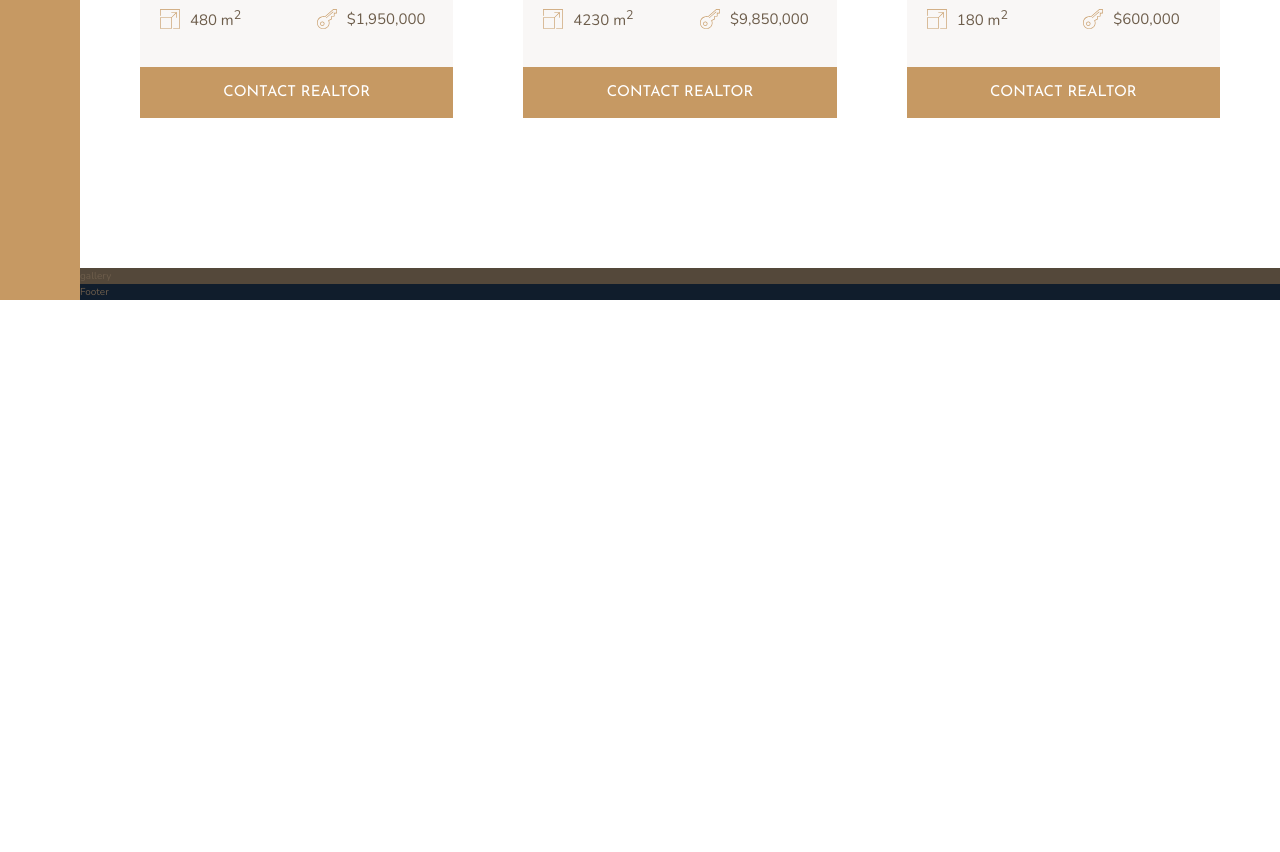
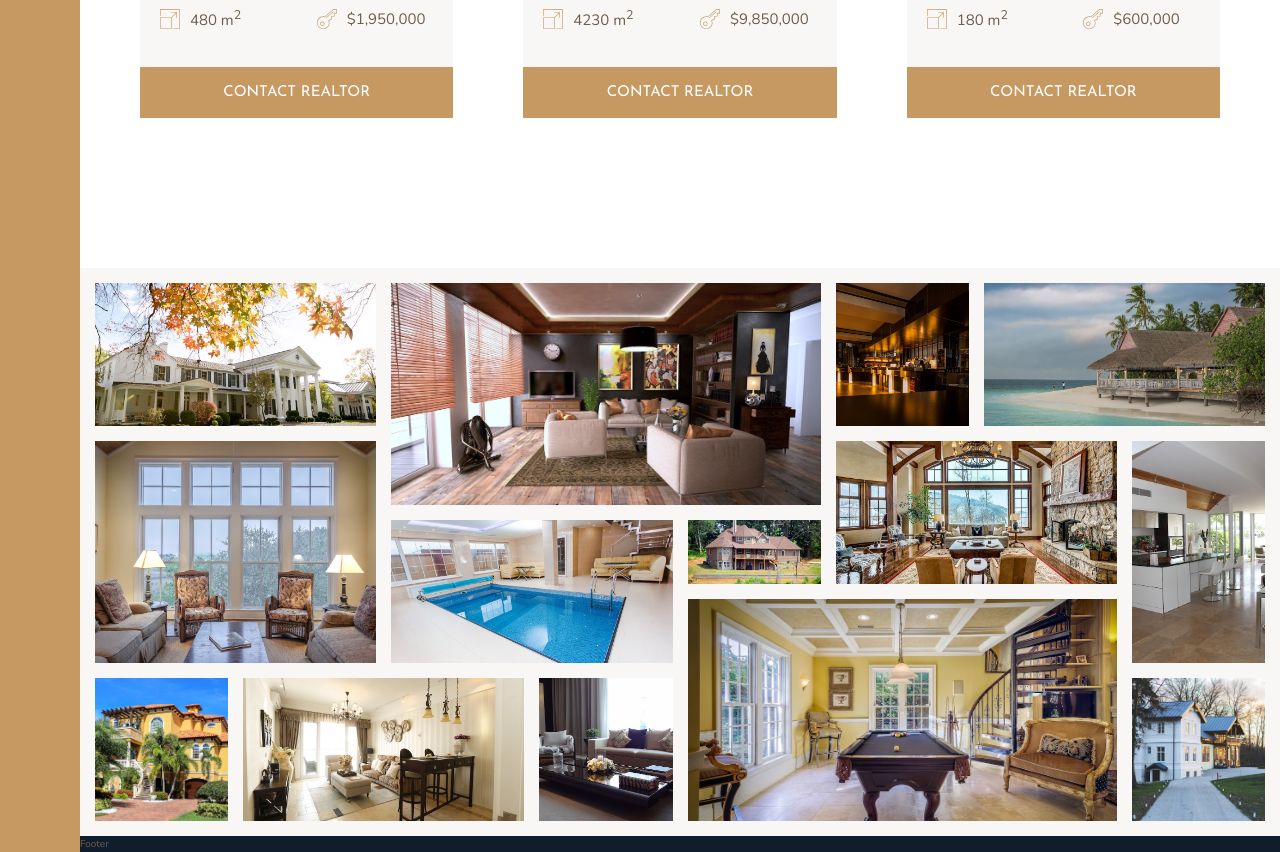
Before and after one commit to bearaxe/ACC-Nexter, a plain HTML site: page index.html in a window 1280 px wide. Shown: the part 2804-3656 px from the top of the page. Before the commit the page ends 3104 px from the top, so only its background shows below. Drawn offline with nearby package versions, Linux system fonts and the light colour scheme.

Commit message:
ch 9: build gallery

```diff
--- a/css/style.css
+++ b/css/style.css
@@ -198,8 +198,56 @@ body {
     grid-column: 1 / -1; }
 
 .gallery {
-  background-color: #54483A;
-  grid-column: full-start / full-end; }
+  background-color: #f9f7f6;
+  grid-column: full-start / full-end;
+  display: grid;
+  grid-template-columns: repeat(8, 1fr);
+  grid-template-rows: repeat(7, 5vw);
+  grid-gap: 1.5rem;
+  padding: 1.5rem; }
+  .gallery__item--1 {
+    grid-row: 1 / span 2;
+    grid-column: 1 / span 2; }
+  .gallery__item--2 {
+    grid-row: 1 / span 3;
+    grid-column: span 3; }
+  .gallery__item--3 {
+    grid-row: 1 / span 2; }
+  .gallery__item--4 {
+    grid-row: 1 / span 2;
+    grid-column: span 2; }
+  .gallery__item--5 {
+    grid-row: 3 / span 3;
+    grid-column: 1 / span 2; }
+  .gallery__item--6 {
+    grid-row: 4 / span 2;
+    grid-column: span 2; }
+  .gallery__item--7 {
+    grid-row: 4;
+    grid-column: 5; }
+  .gallery__item--8 {
+    grid-row: 3 / span 2;
+    grid-column: 6 / span 2; }
+  .gallery__item--9 {
+    grid-row: 3 / span 3;
+    grid-column: 8; }
+  .gallery__item--10 {
+    grid-row: 6 / span 2; }
+  .gallery__item--11 {
+    grid-row: 6 / span 2;
+    grid-column: span 2; }
+  .gallery__item--12 {
+    grid-row: 6 / span 2; }
+  .gallery__item--13 {
+    grid-row: 5 / span 3;
+    grid-column: 5 / span 3; }
+  .gallery__item--14 {
+    grid-row: 6 / span 2; }
+  .gallery__img {
+    width: 100%;
+    height: 100%;
+    object-fit: cover;
+    display: block; }
 
 .footer {
   background-color: #101d2c;
--- a/index.html
+++ b/index.html
@@ -296,7 +296,49 @@
         </section>
 
         <section class="gallery">
-            gallery
+            <figure class="gallery__item gallery__item--1">
+                <img src="img/gal-1.jpeg" alt="Gallery image 1" class="gallery__img">
+            </figure>
+            <figure class="gallery__item gallery__item--2">
+                <img src="img/gal-2.jpeg" alt="Gallery image 2" class="gallery__img">
+            </figure>
+            <figure class="gallery__item gallery__item--3">
+                <img src="img/gal-3.jpeg" alt="Gallery image 3" class="gallery__img">
+            </figure>
+            <figure class="gallery__item gallery__item--4">
+                <img src="img/gal-4.jpeg" alt="Gallery image 4" class="gallery__img">
+            </figure>
+            <figure class="gallery__item gallery__item--5">
+                <img src="img/gal-5.jpeg" alt="Gallery image 5" class="gallery__img">
+            </figure>
+            <figure class="gallery__item gallery__item--6">
+                <img src="img/gal-6.jpeg" alt="Gallery image 6" class="gallery__img">
+            </figure>
+            <figure class="gallery__item gallery__item--7">
+                <img src="img/gal-7.jpeg" alt="Gallery image 7" class="gallery__img">
+            </figure>
+            <figure class="gallery__item gallery__item--8">
+                <img src="img/gal-8.jpeg" alt="Gallery image 8" class="gallery__img">
+            </figure>
+            <figure class="gallery__item gallery__item--9">
+                <img src="img/gal-9.jpeg" alt="Gallery image 9" class="gallery__img">
+            </figure>
+            <figure class="gallery__item gallery__item--10">
+                <img src="img/gal-10.jpeg" alt="Gallery image 10" class="gallery__img">
+            </figure>
+            <figure class="gallery__item gallery__item--11">
+                <img src="img/gal-11.jpeg" alt="Gallery image 11" class="gallery__img">
+            </figure>
+            <figure class="gallery__item gallery__item--12">
+                <img src="img/gal-12.jpeg" alt="Gallery image 12" class="gallery__img">
+            </figure>
+            <figure class="gallery__item gallery__item--13">
+                <img src="img/gal-13.jpeg" alt="Gallery image 13" class="gallery__img">
+            </figure>
+            <figure class="gallery__item gallery__item--14">
+                <img src="img/gal-14.jpeg" alt="Gallery image 14" class="gallery__img">
+            </figure>
+
         </section>
 
         <footer class="footer">
--- a/sass/_gallery.scss
+++ b/sass/_gallery.scss
@@ -1,5 +1,85 @@
 .gallery {
-  background-color: $color-grey-dark-1;
+  background-color: $color-grey-light-1;
+  grid-column: full-start / full-end;
 
-  grid-column: full-start / full-end;
+  display: grid;
+  grid-template-columns: repeat(8, 1fr);
+  grid-template-rows: repeat(7, 5vw);
+
+  grid-gap: 1.5rem;
+  padding: 1.5rem;
+
+  &__item {
+
+    &--1 {
+      grid-row: 1 / span 2;
+      grid-column: 1 / span 2;
+    }
+    &--2 {
+      grid-row: 1 / span 3;
+      grid-column: span 3;
+    }
+
+    &--3 {
+      grid-row: 1 / span 2;
+    }
+
+    &--4 {
+      grid-row: 1 / span 2;
+      grid-column: span 2;
+    }
+
+    &--5 {
+      grid-row: 3 / span 3;
+      grid-column: 1 / span 2;
+    }
+
+    &--6 {
+      grid-row:  4 / span 2;
+      grid-column: span 2;
+    }
+
+    &--7 {
+      grid-row: 4;
+      grid-column: 5;
+    }
+
+    &--8 {
+      grid-row: 3 / span 2;
+      grid-column: 6 / span 2;
+    }
+
+    &--9 {
+      grid-row: 3 / span 3;
+      grid-column: 8;
+    }
+
+    &--10 {
+      grid-row: 6 / span 2;
+    }
+
+    &--11 {
+      grid-row: 6 / span 2;
+      grid-column: span 2;
+    }
+    &--12 {
+      grid-row: 6 / span 2;
+    }
+    &--13 {
+      grid-row: 5 / span 3;
+      grid-column: 5 / span 3;
+    }
+    &--14 {
+      grid-row: 6 / span 2;
+    }
+  }
+
+  &__img {
+    width: 100%;
+    height: 100%;
+    object-fit: cover;
+    display: block;
+  }
+
+
 }
```
